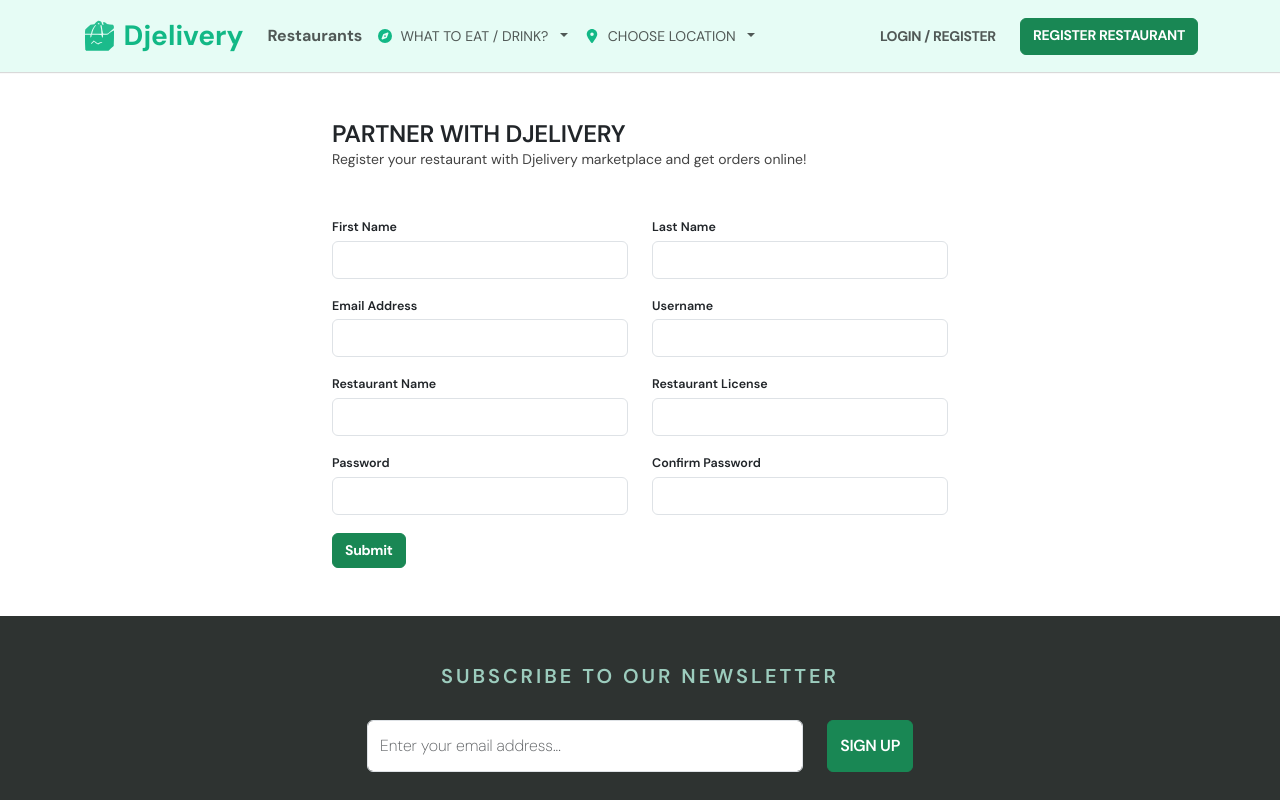
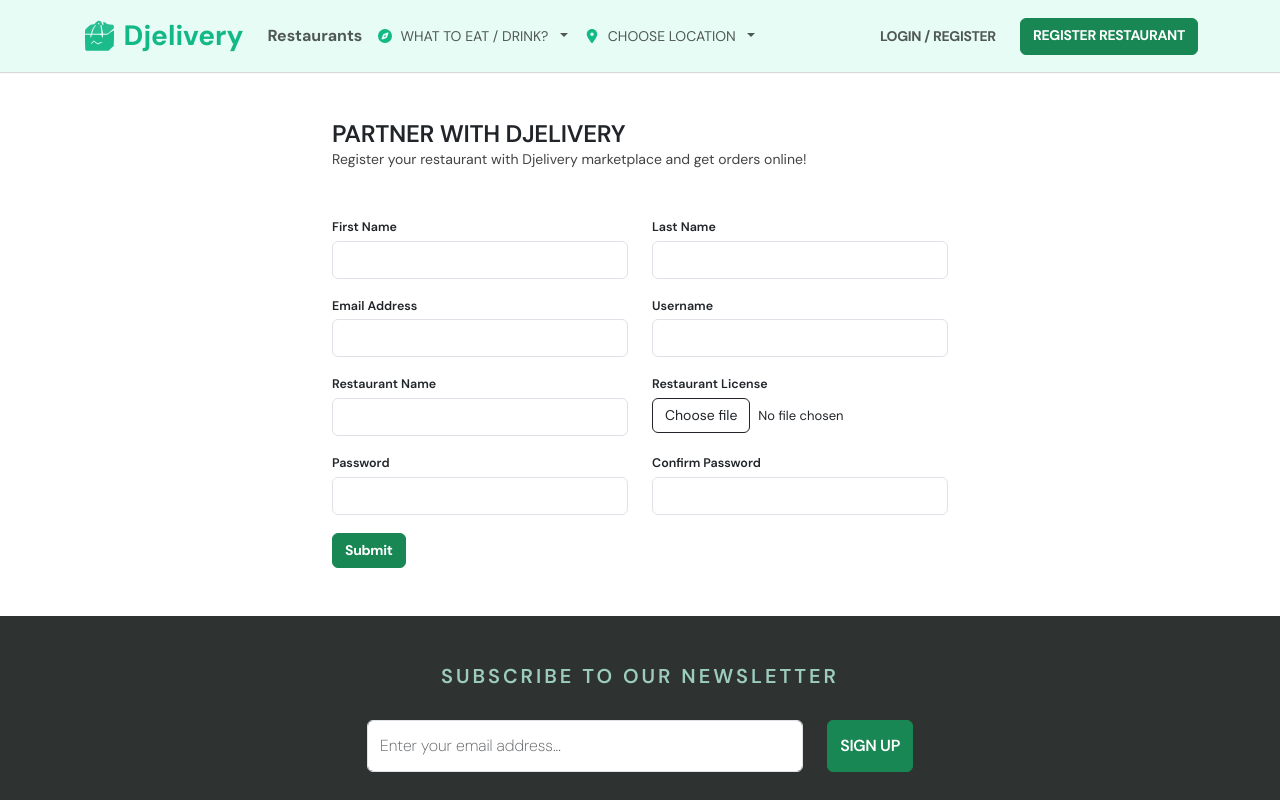
Before and after one commit to ardakoc/djelivery, a React (Vite) app in the folder frontend/: page /register-restaurant in a window 1280 px wide. Shown: the top 800 px of the page. Built offline with nearby package versions, Linux system fonts and the light colour scheme.

Commit message:
added file upload button component.

```diff
--- /dev/null
+++ b/frontend/src/components/Buttons/FileUploadButton.jsx
@@ -0,0 +1,47 @@
+// React Hooks
+import { useRef, useState } from "react";
+
+// Bootstrap Components
+import Button from "react-bootstrap/esm/Button";
+
+export default function FileUploadButton() {
+  const [selectedFile, setSelectedFile] = useState("No file chosen");
+  const inputRef = useRef(null);
+
+  const handleClick = () => {
+    inputRef.current.click();
+  };
+
+  const handleFileChange = (event) => {
+    const fileObj = event.target.files && event.target.files[0];
+
+    if (!fileObj) {
+      return;
+    }
+
+    event.target.value = null;
+    setSelectedFile(String(fileObj.name));
+  };
+
+  return (
+    <div>
+      <input
+        style={{ display: "none" }}
+        ref={inputRef}
+        type="file"
+        onChange={handleFileChange}
+      />
+
+      <Button
+        onClick={handleClick}
+        variant="outline-dark"
+        style={{ fontSize: "14px" }}
+      >
+        Choose file
+      </Button>
+      <span className="ms-2" style={{ fontSize: "13px" }}>
+        {selectedFile}
+      </span>
+    </div>
+  );
+}
--- a/frontend/src/components/Forms/RestaurantRegisterForm.jsx
+++ b/frontend/src/components/Forms/RestaurantRegisterForm.jsx
@@ -22,6 +22,8 @@ import Username from "../Icons/Username";
 import FormErrorText from "../Texts/FormErrorText";
 import FormInput from "../InputGroups/FormInput";
 import PrimaryButton from "../Buttons/PrimaryButton";
+import FileUploadButton from "../Buttons/FileUploadButton";
+import InputLabelText from "../Texts/InputLabelText";
 
 export default function RestaurantRegisterForm(props) {
   const [firstNameErrorMsg, setfirstNameErrorMsg] = useState("");
@@ -101,7 +103,7 @@ export default function RestaurantRegisterForm(props) {
           />
           <Row>
             <Col>
-              <Form.Group className="mb-3" controlId="formLastName">
+              <Form.Group className="mb-3" controlId="formFirstName">
                 <FormInput name="first_name" text="First Name" />
                 <FormErrorText msg={firstNameErrorMsg} />
               </Form.Group>
@@ -115,13 +117,13 @@ export default function RestaurantRegisterForm(props) {
           </Row>
           <Row>
             <Col>
-              <Form.Group className="mb-3" controlId="formLastName">
+              <Form.Group className="mb-3" controlId="formEmailAddress">
                 <FormInput name="email" text="Email Address" />
                 <FormErrorText msg={emailErrorMsg} />
               </Form.Group>
             </Col>
             <Col>
-              <Form.Group className="mb-3" controlId="formLastName">
+              <Form.Group className="mb-3" controlId="formUsername">
                 <FormInput name="username" text="Username" />
                 <FormErrorText msg={usernameErrorMsg} />
               </Form.Group>
@@ -129,30 +131,33 @@ export default function RestaurantRegisterForm(props) {
           </Row>
           <Row>
             <Col>
-              <Form.Group className="mb-3" controlId="formLastName">
+              <Form.Group className="mb-3" controlId="formRestaurantName">
                 <FormInput name="restaurant_name" text="Restaurant Name" />
                 <FormErrorText msg="" />
               </Form.Group>
             </Col>
             <Col>
-              <Form.Group className="mb-3" controlId="formLastName">
-                <FormInput name="restaurant_license" text="Restaurant License" />
+              <Form.Group className="mb-3" controlId="formRestaurantLicense">
+                <InputLabelText text="Restaurant License" />
+                <FileUploadButton />
                 <FormErrorText msg="" />
               </Form.Group>
             </Col>
           </Row>
-
-
           <Row>
             <Col>
-              <Form.Group className="mb-3" controlId="formLastName">
-                <FormInput name="password" text="Password" />
+              <Form.Group className="mb-3" controlId="formPassword">
+                <FormInput name="password" type="password" text="Password" />
                 <FormErrorText msg="" />
               </Form.Group>
             </Col>
             <Col>
-              <Form.Group className="mb-3" controlId="formLastName">
-                <FormInput name="confirm_password" text="Confirm Password" />
+              <Form.Group className="mb-3" controlId="formConfirmPassword">
+                <FormInput
+                  name="confirm_password"
+                  type="password"
+                  text="Confirm Password"
+                />
                 <FormErrorText msg="" />
               </Form.Group>
             </Col>
```
